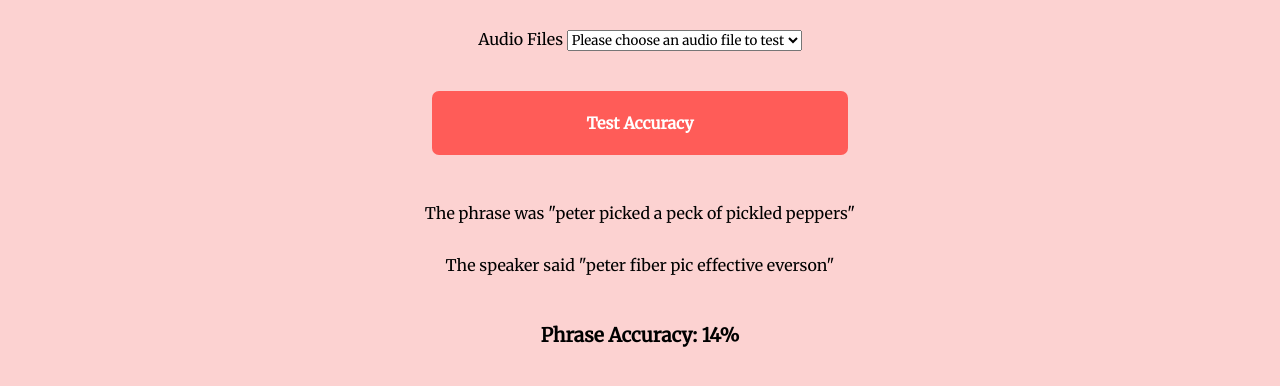
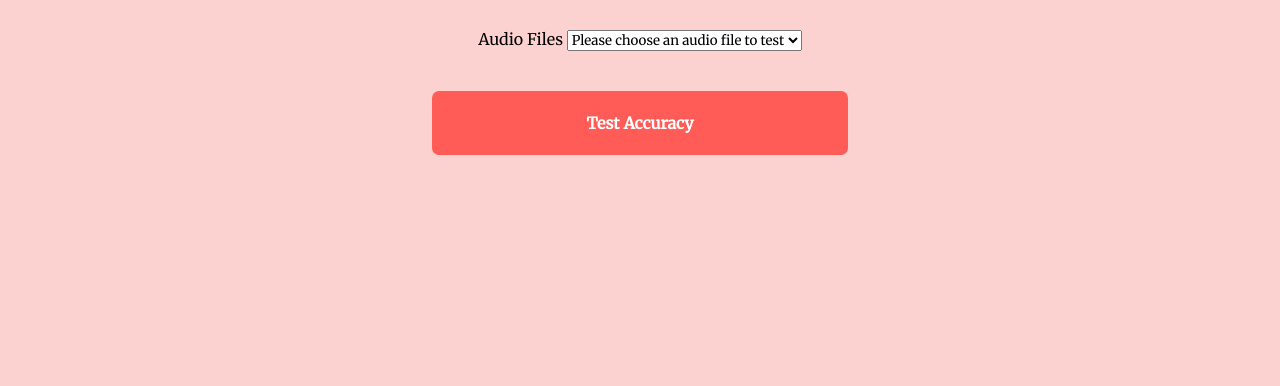
Before and after one commit to LeeVaughn/speech-to-text-translator, a plain HTML site: page index.html in a window 1280 px wide. Shown: the part 174-560 px from the top of the page. Drawn offline with Linux system fonts and the light colour scheme; a script that the page names is missing.

Commit message:
Remove placeholder elements from main element

```diff
--- a/index.html
+++ b/index.html
@@ -34,9 +34,7 @@
     </form>
   </header>
   <main>
-    <p id="constant">The phrase was "<span class="constant">peter picked a peck of pickled peppers</span>"</p>
-    <p id="spoken">The speaker said "<span>peter fiber pic effective everson</span>"</p>
-    <p id="results">Phrase Accuracy: 14%</p>
+
   </main>
 
   <script src="js/config.js"></script>
```
